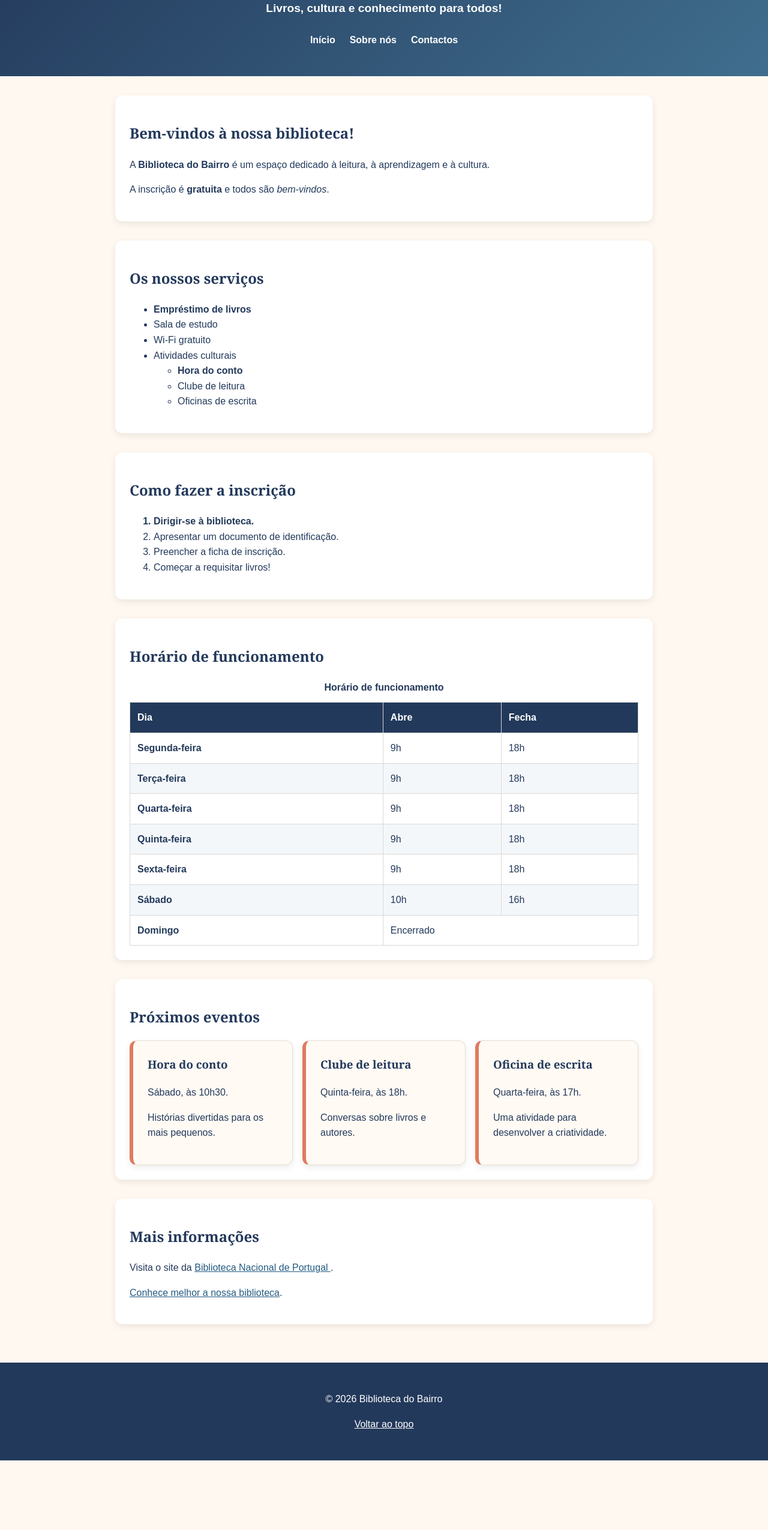
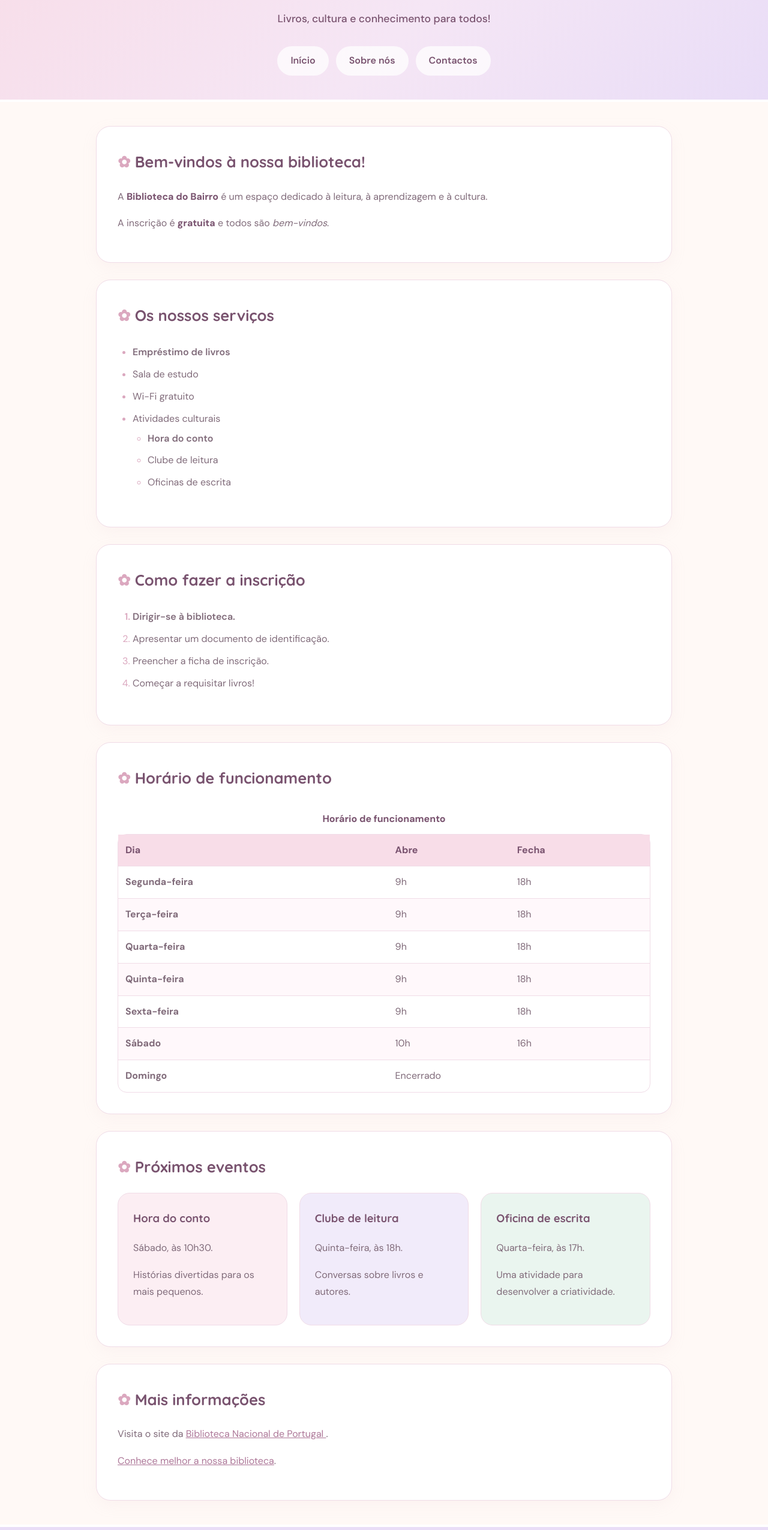
Before and after one commit to CarolGrechi/biblioteca_do_bairro, a plain HTML site: page index.html in a window 1280 px wide. Shown: the part 159-2709 px from the top of the page at 60% size. Before the commit the page ends 2593 px from the top, so only its background shows below. Drawn offline with Linux system fonts and the light colour scheme.

Commit message:
Melhorar o css

```diff
--- a/estilos.css
+++ b/estilos.css
@@ -1,174 +1,240 @@
 
-/* Biblioteca do Bairro - 2026 */
+/* 🌷 Biblioteca do Bairro — Pastel Edition 🌷 */
+
+@import url('https://fonts.googleapis.com/css2?family=DM+Sans:wght@400;500;600;700&family=Quicksand:wght@400;500;600;700&display=swap');
+
+:root {
+    --rosa: #f8dde8;
+    --rosa-claro: #fceef3;
+    --lilas: #e9ddf7;
+    --creme: #fff9f6;
+    --menta: #dcefe5;
+    --branco: #ffffff;
+    --texto: #79536f;
+    --texto-suave: #806b7a;
+    --borda: #f0dce7;
+    --destaque: #a77b99;
+}
 
 * {
     box-sizing: border-box;
 }
 
+html {
+    scroll-behavior: smooth;
+}
+
 body {
     margin: 0;
-    background-color: #fff8f0;
-    color: #23395b;
-    font-family: Arial, sans-serif;
+    background: var(--creme);
+    color: var(--texto-suave);
+    font-family: 'DM Sans', sans-serif;
     font-size: 1rem;
-    line-height: 1.6;
+    line-height: 1.8;
 }
 
+/* 🎀 Cabeçalho */
+
 header {
-    background: linear-gradient(135deg, #23395b, #406e8e);
-    color: white;
-    padding: 3rem 2rem;
+    background: linear-gradient(
+        135deg,
+        #f8dde8 0%,
+        #f5e6f5 55%,
+        #e9ddf7 100%
+    );
+    padding: 65px 20px 40px;
     text-align: center;
+    border-bottom: 4px solid white;
+}
+
+h1, h2, h3 {
+    font-family: 'Quicksand', sans-serif;
+    color: var(--texto);
 }
 
 h1 {
-    font-family: Georgia, serif;
-    font-size: 2.5rem;
-    margin-bottom: 0.5rem;
+    font-size: clamp(2rem, 5vw, 3.2rem);
+    margin: 0 0 12px;
+    font-weight: 700;
 }
 
-h2, h3 {
-    color: #23395b;
-    font-family: Georgia, serif;
+header h1::before {
+    content: "♡ ";
 }
 
-header h1 {
-    color: white;
+header h1::after {
+    content: " ♡";
 }
 
 .destaque {
-    font-size: 1.2rem;
-    font-weight: bold;
+    color: var(--texto);
+    font-size: 1.1rem;
+    font-weight: 500;
 }
+
+/* 🌸 Menu */
 
 nav {
     display: flex;
     justify-content: center;
     flex-wrap: wrap;
-    gap: 1.5rem;
-    margin-top: 1.5rem;
+    gap: 12px;
+    margin-top: 30px;
 }
 
 nav a {
-    color: white;
+    background: rgba(255, 255, 255, 0.75);
+    color: var(--texto);
+    padding: 10px 22px;
+    border-radius: 30px;
     text-decoration: none;
-    font-weight: bold;
+    font-weight: 600;
+    transition: 0.3s;
 }
 
 nav a:hover {
-    color: #f2cc8f;
-    text-decoration: underline;
+    background: white;
+    color: var(--destaque);
+    transform: translateY(-3px);
+    box-shadow: 0 5px 15px #d6a6c255;
 }
 
+/* 🧁 Conteúdo */
+
 main {
-    max-width: 960px;
-    margin: 0 auto;
-    padding: 2rem;
+    max-width: 1000px;
+    margin: 40px auto;
+    padding: 0 20px;
 }
 
 section {
-    background-color: white;
-    padding: 1.5rem;
-    margin-bottom: 2rem;
-    border-radius: 12px;
-    box-shadow: 0 4px 12px rgb(0 0 0 / 0.08);
+    background: var(--branco);
+    padding: 35px;
+    margin-bottom: 28px;
+    border: 1px solid var(--borda);
+    border-radius: 24px;
+    box-shadow: 0 8px 25px #d9b8c51a;
+}
+
+h2 {
+    font-size: 1.6rem;
+    margin-top: 0;
+}
+
+h2::before {
+    content: "✿ ";
+    color: #dba8bf;
+}
+
+h3 {
+    font-size: 1.15rem;
+}
+
+p {
+    margin-bottom: 15px;
+}
+
+strong {
+    color: var(--texto);
 }
 
 a {
-    color: #245b80;
+    color: #ad7798;
 }
 
 a:hover {
-    color: #b34d35;
+    color: #8c5b80;
+}
+
+ul, ol {
+    padding-left: 25px;
+}
+
+li {
+    padding: 4px 0;
+}
+
+li::marker {
+    color: #dba8bf;
 }
 
 li:first-child {
-    font-weight: bold;
+    font-weight: 600;
 }
 
-table {
-    width: 100%;
-    border-collapse: collapse;
-    margin-top: 1rem;
-}
-
-caption {
-    font-weight: bold;
-    margin-bottom: 0.75rem;
-}
-
-th, td {
-    border: 1px solid #d8d8d8;
-    padding: 0.75rem;
-    text-align: left;
-}
-
-thead {
-    background-color: #23395b;
-    color: white;
-}
-
-tbody tr:nth-child(even) {
-    background-color: #f4f7fa;
-}
+/* 🍓 Cartões */
 
 .cartoes {
     display: flex;
     flex-wrap: wrap;
-    gap: 1rem;
+    gap: 20px;
 }
 
 .cartao {
     flex: 1 1 220px;
-    padding: 1.5rem;
-    border: 1px solid #e5ded3;
-    border-left: 6px solid #e07a5f;
-    border-radius: 12px;
-    background-color: #fffaf4;
-    box-shadow: 0 4px 12px rgb(0 0 0 / 0.08);
+    background: var(--rosa-claro);
+    border: 1px solid var(--borda);
+    border-radius: 20px;
+    padding: 25px;
+    transition: 0.3s;
+}
+
+.cartao:nth-child(2) {
+    background: #f1ebfa;
+}
+
+.cartao:nth-child(3) {
+    background: #eaf5ef;
+}
+
+.cartao:hover {
+    transform: translateY(-5px);
+    box-shadow: 0 10px 20px #d9b8c540;
 }
 
 .cartao h3 {
     margin-top: 0;
 }
 
-footer {
-    background-color: #23395b;
-    color: white;
-    text-align: center;
-    padding: 2rem;
+/* 📖 Tabelas */
+
+table {
+    width: 100%;
+    border-collapse: separate;
+    border-spacing: 0;
+    margin-top: 20px;
+    overflow: hidden;
+    border-radius: 15px;
+    border: 1px solid var(--borda);
 }
 
-footer a {
-    color: white;
+caption {
+    font-weight: 700;
+    color: var(--texto);
+    padding: 10px;
 }
 
-@media (max-width: 600px) {
-    header {
-        padding: 2rem 1rem;
-    }
+th, td {
+    padding: 12px;
+    text-align: left;
+    border-bottom: 1px solid var(--borda);
+}
 
-    h1 {
-        font-size: 2rem;
-    }
+thead {
+    background: var(--rosa);
+    color: var(--texto);
+}
 
-    main {
-        padding: 1rem;
-    }
+tbody tr:nth-child(even) {
+    background: #fff8fb;
+}
 
-    section {
-        padding: 1rem;
-    }
+tbody tr:last-child th,
+tbody tr:last-child td {
+    border-bottom: none;
+}
 
-    th, td {
-        padding: 0.4rem;
-        font-size: 0.85rem;
-    }
-
-    nav {
-        gap: 1rem;
-    }
-}
+/* 💌 Formulários */
 
 form {
     max-width: 600px;
@@ -176,7 +242,8 @@ form {
 }
 
 form label {
-    font-weight: bold;
+    color: var(--texto);
+    font-weight: 600;
 }
 
 input[type="text"],
@@ -184,45 +251,137 @@ input[type="email"],
 select,
 textarea {
     width: 100%;
-    padding: 0.8rem;
-    margin-top: 0.4rem;
-    border: 1px solid #ccc;
-    border-radius: 8px;
+    padding: 13px 16px;
+    margin-top: 6px;
+    background: #fffbfd;
+    border: 2px solid var(--borda);
+    border-radius: 14px;
+    color: var(--texto);
     font: inherit;
+    transition: 0.2s;
 }
 
 input:focus,
 select:focus,
 textarea:focus {
-    outline: 2px solid #406e8e;
-    outline-offset: 2px;
+    outline: none;
+    border-color: #d8a9c5;
+    box-shadow: 0 0 0 4px #f8dde880;
 }
 
 textarea {
     resize: vertical;
 }
 
-button {
-    background-color: #23395b;
-    color: white;
-    padding: 0.9rem 1.5rem;
+button,
+.botao {
+    display: inline-block;
+    background: var(--rosa);
+    color: var(--texto);
+    padding: 13px 28px;
     border: none;
-    border-radius: 8px;
+    border-radius: 30px;
     font: inherit;
-    font-weight: bold;
+    font-weight: 700;
+    text-decoration: none;
     cursor: pointer;
+    transition: 0.3s;
 }
 
-button:hover {
-    background-color: #406e8e;
+button:hover,
+.botao:hover {
+    background: var(--lilas);
+    transform: translateY(-2px);
 }
 
-button:focus-visible {
-    outline: 3px solid #e07a5f;
+button:focus-visible,
+a:focus-visible {
+    outline: 3px solid var(--destaque);
     outline-offset: 3px;
 }
 
+/* 🗺️ Mapa e imagens */
+
 iframe {
     max-width: 100%;
-    border-radius: 12px;
+    border: none;
+    border-radius: 18px;
 }
+
+img {
+    max-width: 100%;
+    height: auto;
+}
+
+figure {
+    margin: 20px 0;
+}
+
+figcaption {
+    text-align: center;
+    font-size: 0.9rem;
+    color: var(--texto-suave);
+}
+
+/* 🌷 Rodapé */
+
+footer {
+    background: var(--lilas);
+    color: var(--texto);
+    padding: 35px 20px;
+    text-align: center;
+    border-top: 4px solid white;
+}
+
+footer a {
+    color: var(--texto);
+    font-weight: 600;
+}
+
+/* 📱 Telemóveis */
+
+@media (max-width: 600px) {
+    header {
+        padding: 45px 15px 30px;
+    }
+
+    main {
+        margin: 25px auto;
+        padding: 0 12px;
+    }
+
+    section {
+        padding: 22px;
+        border-radius: 18px;
+    }
+
+    nav {
+        gap: 8px;
+    }
+
+    nav a {
+        padding: 8px 14px;
+        font-size: 0.9rem;
+    }
+
+    .cartoes {
+        flex-direction: column;
+    }
+
+    th, td {
+        padding: 8px;
+        font-size: 0.85rem;
+    }
+}
+
+@media (prefers-reduced-motion: reduce) {
+    html {
+        scroll-behavior: auto;
+    }
+
+    *,
+    *::before,
+    *::after {
+        transition: none !important;
+    }
+}
```
